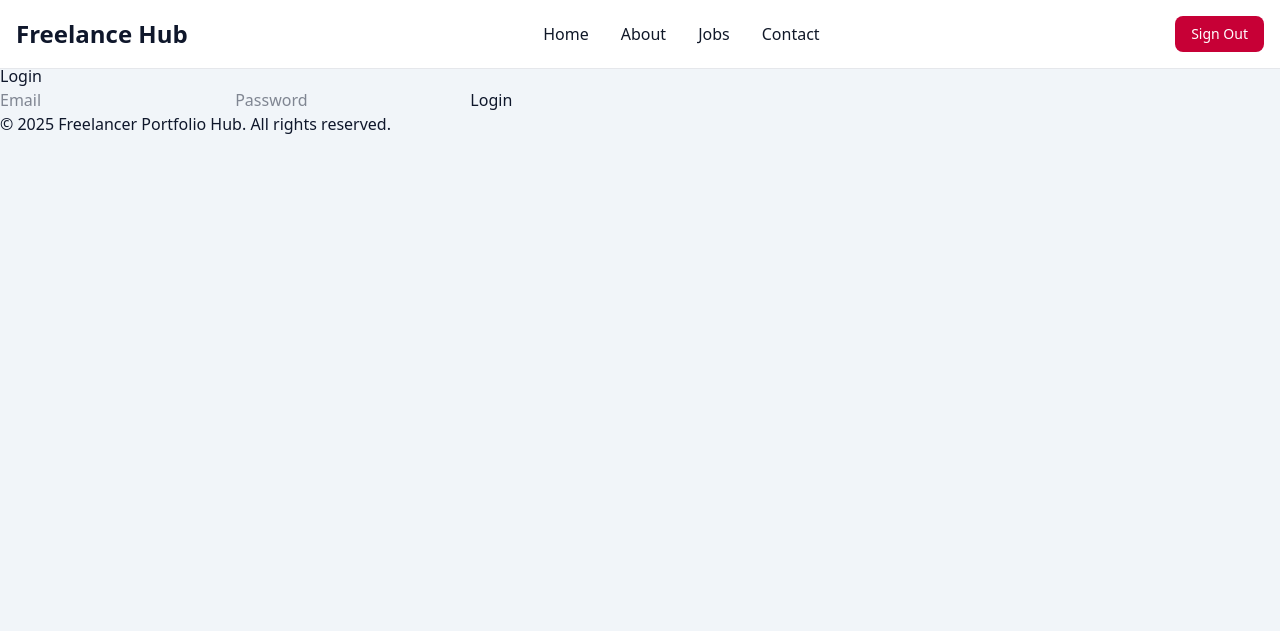
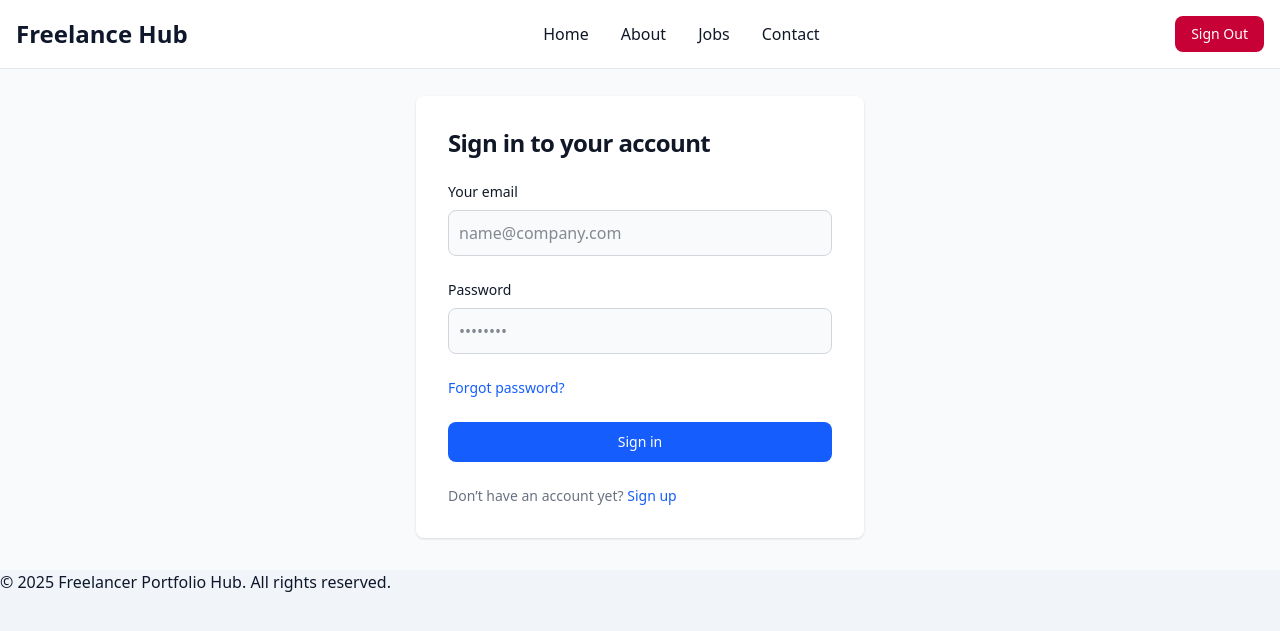
Before and after one commit to kristianhnielsen/web-dev-exam, a Flask app: page /login in a window 1280 px wide. Shown: the top 631 px of the page. Run offline with Flask 3, Linux system fonts and the light colour scheme; parts of the project's set-up code (start-up, migrations or seed data) failed here and were passed over.

Commit message:
Refactor login page: enhance styling and structure, update form fields and labels

```diff
--- a/templates/login.html
+++ b/templates/login.html
@@ -1,20 +1,77 @@
 {% extends "base.html" %} {% block title %}Available Job Postings - Freelancer
 Hub{% endblock %} {% block head_styles %} {% endblock %} {% block content %}
 
-<div>
-  <h1>Login</h1>
-
-  {% if error %}
-  <p style="color: red">{{ error }}</p>
-  {% endif %} {% if success %}
-  <p style="color: green">{{ success }}</p>
-  {% endif %}
-
-  <form action="/loginattempt" method="POST">
-    <input type="email" name="email" placeholder="Email" required />
-    <input type="password" name="password" placeholder="Password" required />
-    <button type="submit">Login</button>
-  </form>
-</div>
+<section class="bg-gray-50 dark:bg-gray-900">
+  <div class="flex flex-col items-center justify-center px-6 py-8 mx-auto">
+    <div
+      class="w-full bg-white rounded-lg shadow dark:border md:mt-0 sm:max-w-md xl:p-0 dark:bg-gray-800 dark:border-gray-700"
+    >
+      <div class="p-6 space-y-4 md:space-y-6 sm:p-8">
+        <h1
+          class="text-xl font-bold leading-tight tracking-tight text-gray-900 md:text-2xl dark:text-white"
+        >
+          Sign in to your account
+        </h1>
+        <form
+          class="space-y-4 md:space-y-6"
+          action="/loginattempt"
+          method="POST"
+        >
+          <div>
+            <label
+              for="email"
+              class="block mb-2 text-sm font-medium text-gray-900 dark:text-white"
+              >Your email</label
+            >
+            <input
+              type="email"
+              name="email"
+              id="email"
+              class="bg-gray-50 border border-gray-300 text-gray-900 rounded-lg focus:ring-blue-600 focus:border-blue-600 block w-full p-2.5 dark:bg-gray-700 dark:border-gray-600 dark:placeholder-gray-400 dark:text-white dark:focus:ring-blue-500 dark:focus:border-blue-500"
+              placeholder="name@company.com"
+              required=""
+            />
+          </div>
+          <div>
+            <label
+              for="password"
+              class="block mb-2 text-sm font-medium text-gray-900 dark:text-white"
+              >Password</label
+            >
+            <input
+              type="password"
+              name="password"
+              id="password"
+              placeholder="••••••••"
+              class="bg-gray-50 border border-gray-300 text-gray-900 rounded-lg focus:ring-blue-600 focus:border-blue-600 block w-full p-2.5 dark:bg-gray-700 dark:border-gray-600 dark:placeholder-gray-400 dark:text-white dark:focus:ring-blue-500 dark:focus:border-blue-500"
+              required=""
+            />
+          </div>
+          <div class="flex items-center justify-between">
+            <a
+              href="#"
+              class="text-sm font-medium text-blue-600 hover:underline dark:text-blue-500"
+              >Forgot password?</a
+            >
+          </div>
+          <button
+            type="submit"
+            class="w-full text-white bg-blue-600 hover:bg-blue-700 focus:ring-4 focus:outline-none focus:ring-blue-300 font-medium rounded-lg text-sm px-5 py-2.5 text-center dark:bg-blue-600 dark:hover:bg-blue-700 dark:focus:ring-blue-800"
+          >
+            Sign in
+          </button>
+          <p class="text-sm font-light text-gray-500 dark:text-gray-400">
+            Don’t have an account yet?
+            <a
+              href="{{ url_for('sign_up') }}"
+              class="font-medium text-blue-600 hover:underline dark:text-blue-500"
+              >Sign up</a
+            >
+          </p>
+        </form>
+      </div>
+    </div>
+  </div>
+</section>
 
 {% endblock %}
```
